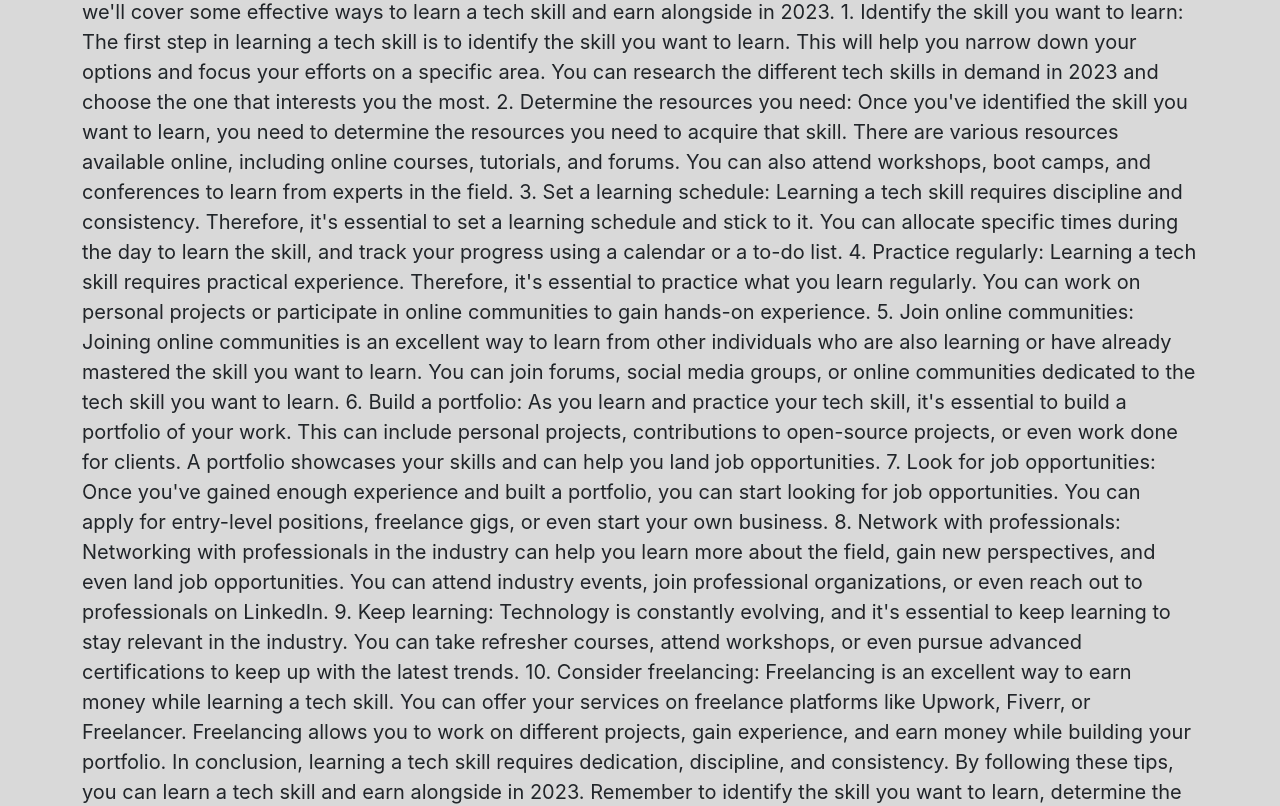
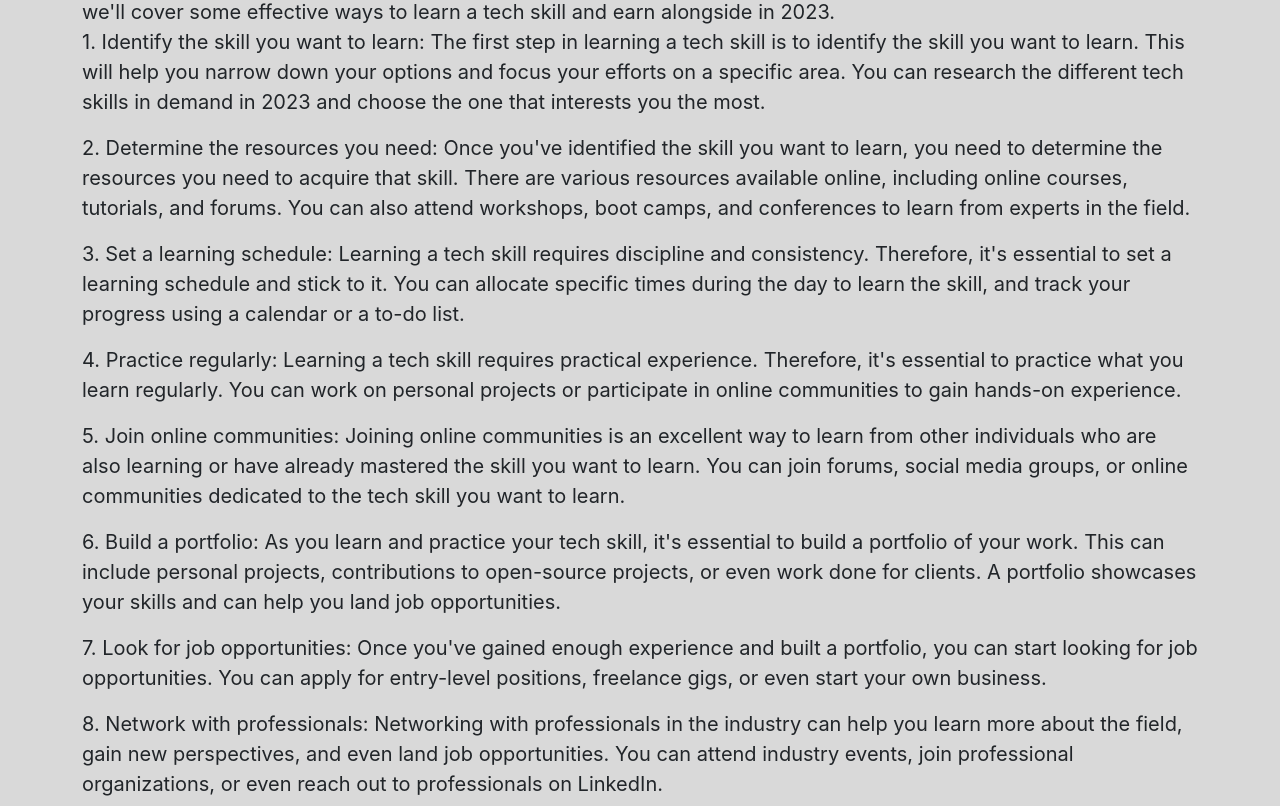
Before and after one commit to Emmaxfans/portfolio, a React (Create React App) app: page /blog in a window 1280 px wide. Shown: the part 3520-4326 px from the top of the page. Built offline with nearby package versions, Linux system fonts and the light colour scheme.

Commit message:
updating added new blog post to the blog section

```diff
--- a/src/Component/Blogpost/Article4.js
+++ b/src/Component/Blogpost/Article4.js
@@ -11,27 +11,17 @@ const author = props.author;
         <p className='fs-5'>
              Learning a tech skill is one of the best ways to secure a high-paying job in today's economy. With technology advancing rapidly, there is a constant demand for individuals with up-to-date knowledge and skills in various fields of technology. However, learning a tech skill can be challenging, especially if you're new to the industry. In this guide, we'll cover some effective ways to learn a tech skill and earn alongside in 2023.
 
-1. Identify the skill you want to learn: The first step in learning a tech skill is to identify the skill you want to learn. This will help you narrow down your options and focus your efforts on a specific area. You can research the different tech skills in demand in 2023 and choose the one that interests you the most.
-
-2. Determine the resources you need: Once you've identified the skill you want to learn, you need to determine the resources you need to acquire that skill. There are various resources available online, including online courses, tutorials, and forums. You can also attend workshops, boot camps, and conferences to learn from experts in the field.
-
-3. Set a learning schedule: Learning a tech skill requires discipline and consistency. Therefore, it's essential to set a learning schedule and stick to it. You can allocate specific times during the day to learn the skill, and track your progress using a calendar or a to-do list.
-
-4. Practice regularly: Learning a tech skill requires practical experience. Therefore, it's essential to practice what you learn regularly. You can work on personal projects or participate in online communities to gain hands-on experience.
-
-5. Join online communities: Joining online communities is an excellent way to learn from other individuals who are also learning or have already mastered the skill you want to learn. You can join forums, social media groups, or online communities dedicated to the tech skill you want to learn.
-
-6. Build a portfolio: As you learn and practice your tech skill, it's essential to build a portfolio of your work. This can include personal projects, contributions to open-source projects, or even work done for clients. A portfolio showcases your skills and can help you land job opportunities.
-
-7. Look for job opportunities: Once you've gained enough experience and built a portfolio, you can start looking for job opportunities. You can apply for entry-level positions, freelance gigs, or even start your own business.
-
-8. Network with professionals: Networking with professionals in the industry can help you learn more about the field, gain new perspectives, and even land job opportunities. You can attend industry events, join professional organizations, or even reach out to professionals on LinkedIn.
-
-9. Keep learning: Technology is constantly evolving, and it's essential to keep learning to stay relevant in the industry. You can take refresher courses, attend workshops, or even pursue advanced certifications to keep up with the latest trends.
-
-10. Consider freelancing: Freelancing is an excellent way to earn money while learning a tech skill. You can offer your services on freelance platforms like Upwork, Fiverr, or Freelancer. Freelancing allows you to work on different projects, gain experience, and earn money while building your portfolio.
-
-In conclusion, learning a tech skill requires dedication, discipline, and consistency. By following these tips, you can learn a tech skill and earn alongside in 2023. Remember to identify the skill you want to learn, determine the resources you need, set a learning schedule, practice regularly, join online communities, build a portfolio, look for job opportunities, network with professionals, keep learning, and consider freelancing. With these steps, you can secure a high-paying job in the tech industry and become a valuable asset to any organization.
+             <p>1. Identify the skill you want to learn: The first step in learning a tech skill is to identify the skill you want to learn. This will help you narrow down your options and focus your efforts on a specific area. You can research the different tech skills in demand in 2023 and choose the one that interests you the most.</p>
+             <p>2. Determine the resources you need: Once you've identified the skill you want to learn, you need to determine the resources you need to acquire that skill. There are various resources available online, including online courses, tutorials, and forums. You can also attend workshops, boot camps, and conferences to learn from experts in the field.</p>
+             <p>3. Set a learning schedule: Learning a tech skill requires discipline and consistency. Therefore, it's essential to set a learning schedule and stick to it. You can allocate specific times during the day to learn the skill, and track your progress using a calendar or a to-do list.</p>
+             <p>4. Practice regularly: Learning a tech skill requires practical experience. Therefore, it's essential to practice what you learn regularly. You can work on personal projects or participate in online communities to gain hands-on experience.</p>
+             <p>5. Join online communities: Joining online communities is an excellent way to learn from other individuals who are also learning or have already mastered the skill you want to learn. You can join forums, social media groups, or online communities dedicated to the tech skill you want to learn.</p>
+             <p>6. Build a portfolio: As you learn and practice your tech skill, it's essential to build a portfolio of your work. This can include personal projects, contributions to open-source projects, or even work done for clients. A portfolio showcases your skills and can help you land job opportunities.</p>
+             <p>7. Look for job opportunities: Once you've gained enough experience and built a portfolio, you can start looking for job opportunities. You can apply for entry-level positions, freelance gigs, or even start your own business.</p>
+             <p>8. Network with professionals: Networking with professionals in the industry can help you learn more about the field, gain new perspectives, and even land job opportunities. You can attend industry events, join professional organizations, or even reach out to professionals on LinkedIn.</p>
+             <p>9. Keep learning: Technology is constantly evolving, and it's essential to keep learning to stay relevant in the industry. You can take refresher courses, attend workshops, or even pursue advanced certifications to keep up with the latest trends.</p>
+             <p>10. Consider freelancing: Freelancing is an excellent way to earn money while learning a tech skill. You can offer your services on freelance platforms like Upwork, Fiverr, or Freelancer. Freelancing allows you to work on different projects, gain experience, and earn money while building your portfolio.</p>
+             In conclusion, learning a tech skill requires dedication, discipline, and consistency. By following these tips, you can learn a tech skill and earn alongside in 2023. Remember to identify the skill you want to learn, determine the resources you need, set a learning schedule, practice regularly, join online communities, build a portfolio, look for job opportunities, network with professionals, keep learning, and consider freelancing. With these steps, you can secure a high-paying job in the tech industry and become a valuable asset to any organization.
         </p>
     </div>
   )
```
